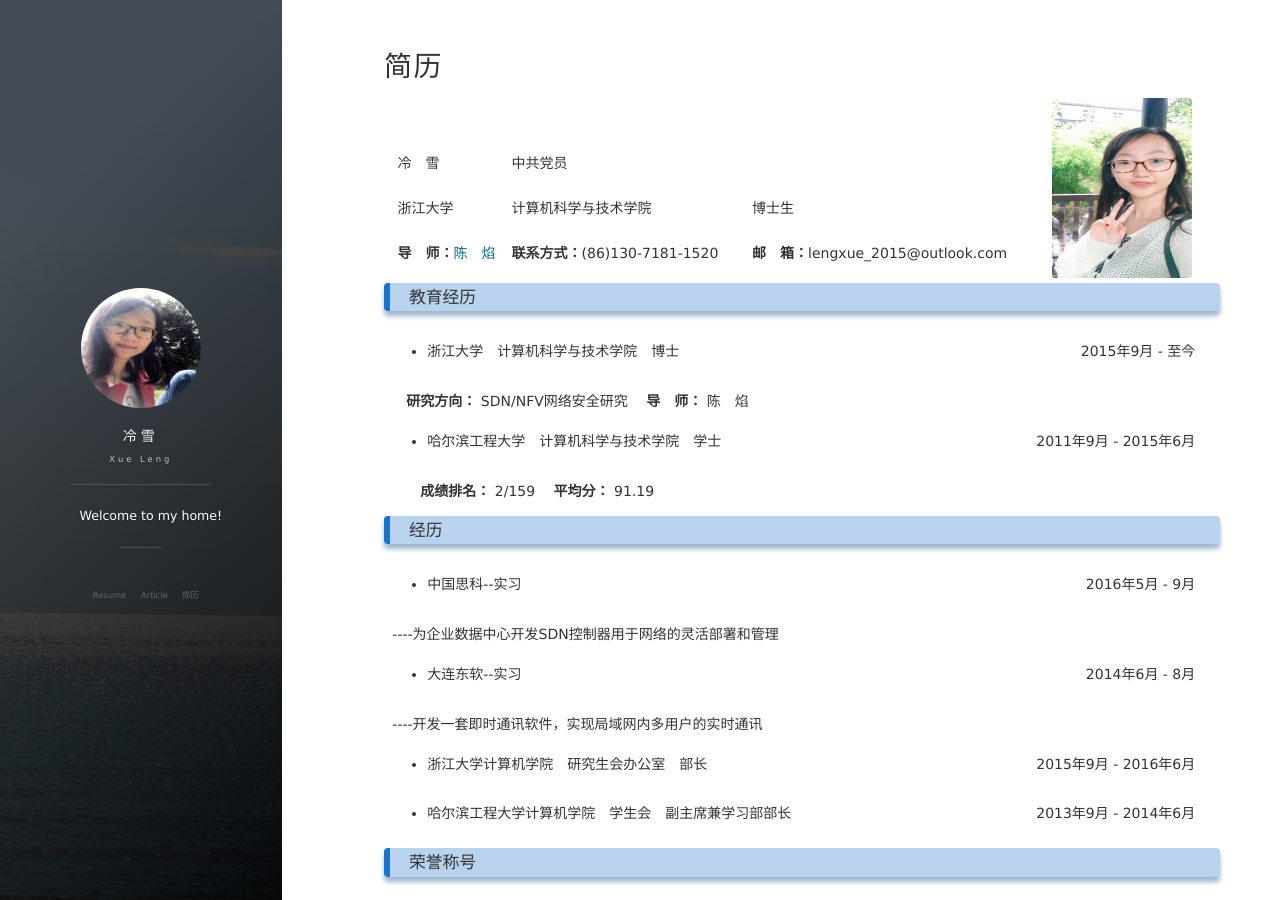
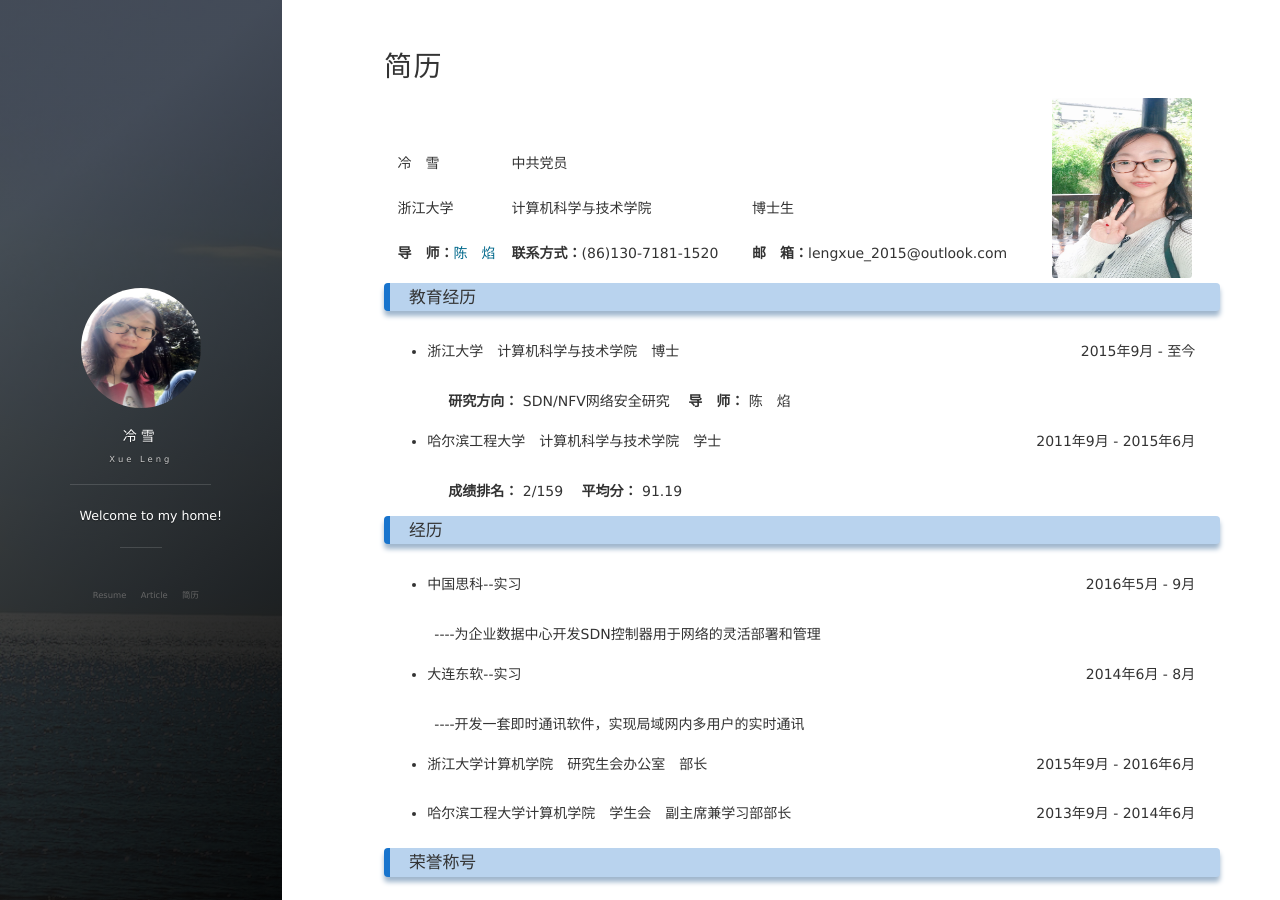
Before and after one commit to lxv458/OldWeb, a Jekyll site: the page built from about.md, in a window 1280 px wide and 900 px high. Built offline with Jekyll 4.4.1, drawn with Linux system fonts in a browser that asks for light colours; nearby versions of some CDN libraries; comment, search, counter and statistics services are not loaded.

Commit message:
basic information

```diff
--- a/about.md
+++ b/about.md
@@ -32,7 +32,7 @@ title: 简历
 		<td align="right">2015年9月&nbsp;-&nbsp;至今</td>
 	</tr>
 	<tr>
-		<td align="left">&emsp;<strong>研究方向：</strong>&nbsp;SDN/NFV网络安全研究 &emsp;<strong>导&emsp;师：</strong>&nbsp;陈&emsp;焰</td>
+		<td align="left">&emsp;&emsp;&emsp;&emsp;<strong>研究方向：</strong>&nbsp;SDN/NFV网络安全研究 &emsp;<strong>导&emsp;师：</strong>&nbsp;陈&emsp;焰</td>
 		<td align="right"></td>
 	</tr>
 	<tr>
@@ -40,7 +40,7 @@ title: 简历
 		<td align="right">2011年9月&nbsp;-&nbsp;2015年6月</td>
 	</tr>
 	<tr>
-		<td align="left">&emsp;&emsp;<strong>成绩排名：</strong>&nbsp;2/159 &emsp;<strong>平均分：</strong>&nbsp;91.19</td>
+		<td align="left">&emsp;&emsp;&emsp;&emsp;<strong>成绩排名：</strong>&nbsp;2/159 &emsp;<strong>平均分：</strong>&nbsp;91.19</td>
 		<td align="right"></td>
 	</tr>
 </table>
@@ -52,7 +52,7 @@ title: 简历
 		<td align="right">2016年5月&nbsp;-&nbsp;9月</td>
 	</tr>
 	<tr>
-		<td align="left">&#9;----为企业数据中心开发SDN控制器用于网络的灵活部署和管理</td>
+		<td align="left">&emsp;&emsp;&emsp;----为企业数据中心开发SDN控制器用于网络的灵活部署和管理</td>
 		<td align="right"></td>
 	</tr>
 	<tr>
@@ -60,7 +60,7 @@ title: 简历
 		<td align="right">2014年6月&nbsp;-&nbsp;8月</td>
 	</tr>
 	<tr>
-		<td align="left">&#9;----开发一套即时通讯软件，实现局域网内多用户的实时通讯</td>
+		<td align="left">&emsp;&emsp;&emsp;----开发一套即时通讯软件，实现局域网内多用户的实时通讯</td>
 		<td align="right"></td>
 	</tr>
 	<tr>
```
